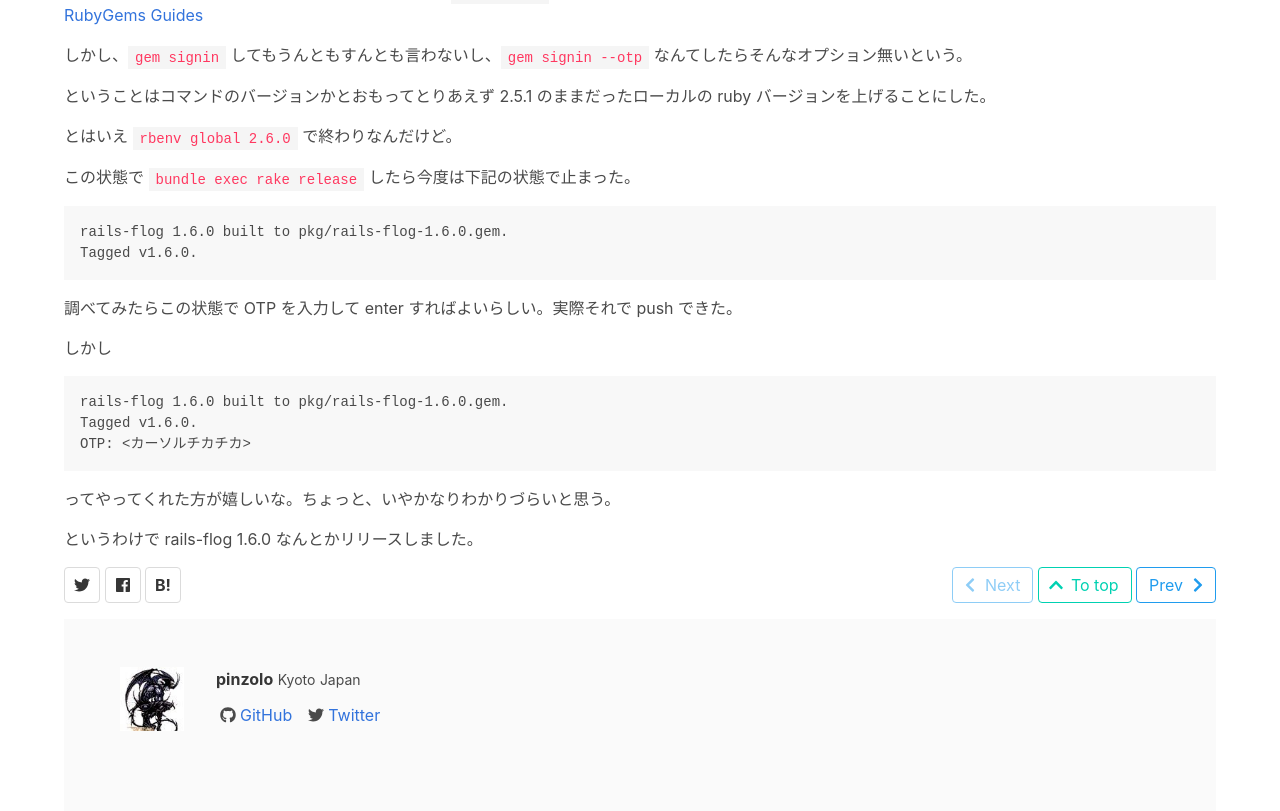
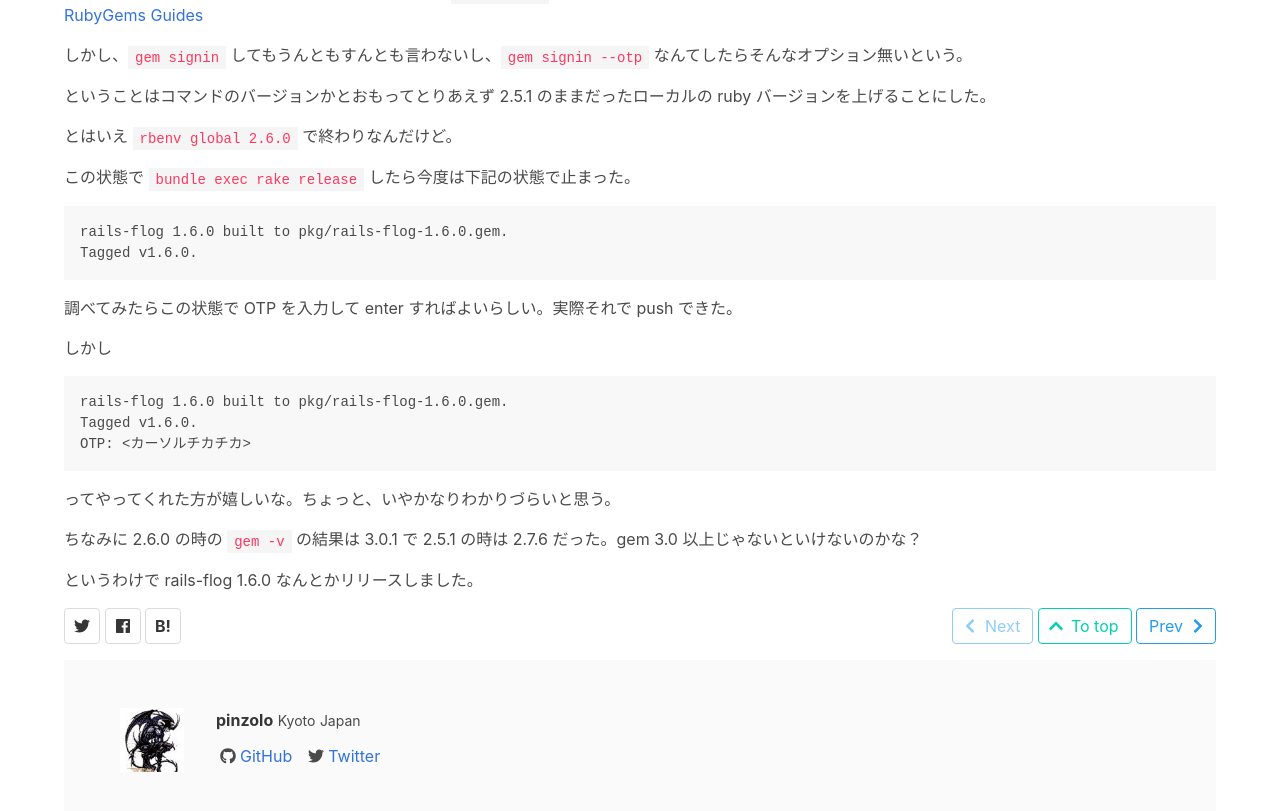
Before and after one commit to pinzolo/pinzolo.github.io, a Jekyll site: the page built from _posts/2019-07-26-rake-release-cannot-work-by-mfa.md, in a window 1280 px wide and 900 px high, scrolled down 687 px. Shown: the top 811 px of the window. Built offline with Jekyll 4.4.1, drawn with Linux system fonts in a browser that asks for light colours; nearby versions of some CDN libraries.

Commit message:
Add 2019-07-26-rake-release-cannot-work-by-mfa.md

```diff
--- a/_posts/2019-07-26-rake-release-cannot-work-by-mfa.md
+++ b/_posts/2019-07-26-rake-release-cannot-work-by-mfa.md
@@ -54,4 +54,6 @@ OTP: <カーソルチカチカ>
 
 ってやってくれた方が嬉しいな。ちょっと、いやかなりわかりづらいと思う。
 
+ちなみに 2.6.0 の時の `gem -v` の結果は 3.0.1 で 2.5.1 の時は 2.7.6 だった。gem 3.0 以上じゃないといけないのかな？
+
 というわけで rails-flog 1.6.0 なんとかリリースしました。
```
